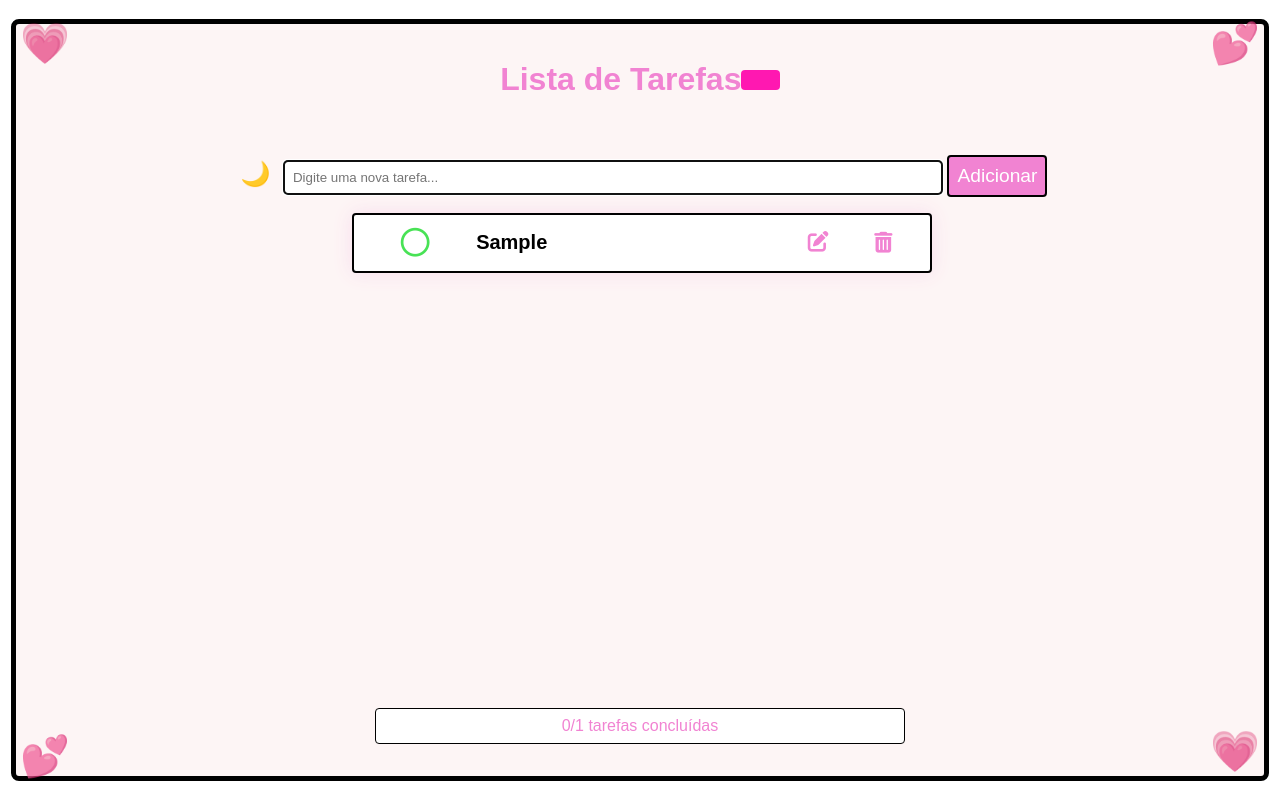
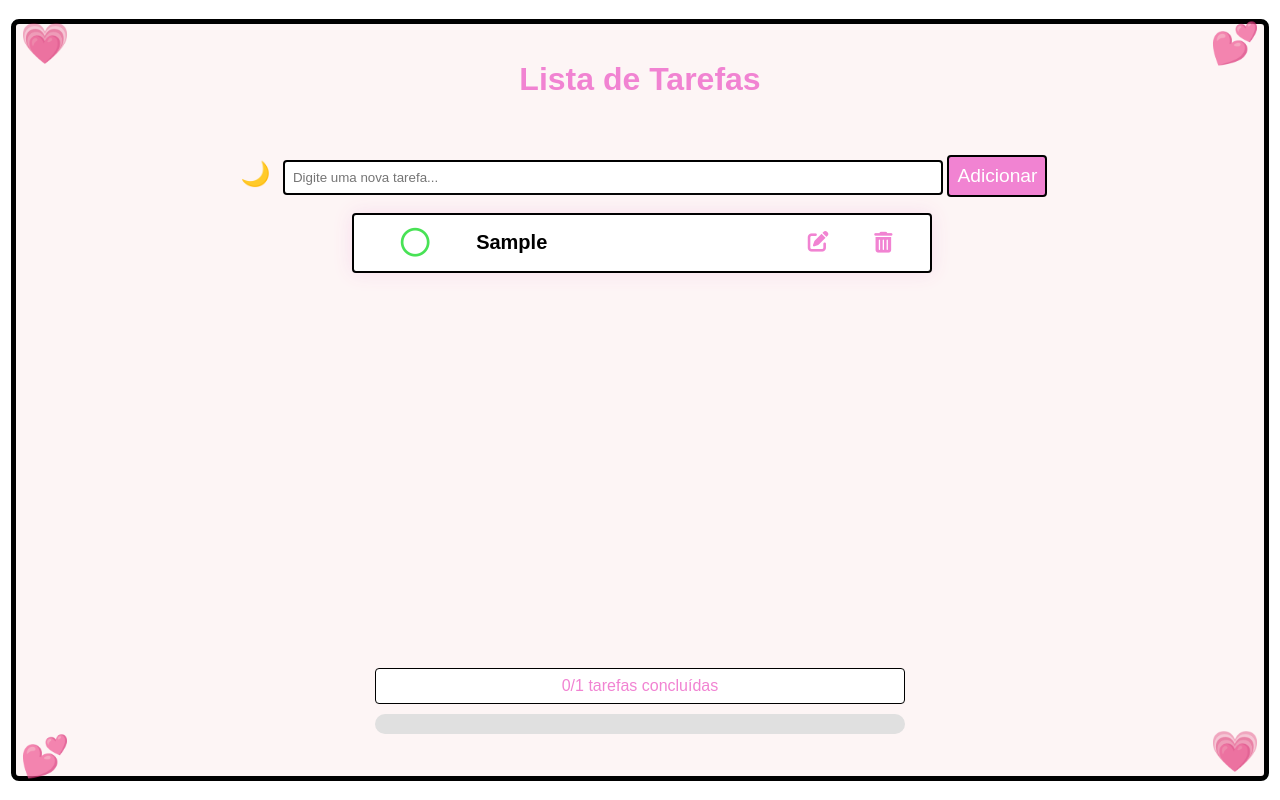
Before and after one commit to mariamacedos2/trabalho_DW, a plain HTML site: page trabalho4B/trabalho.html in a window 1280 px wide. Both pictures are taken after typing "Sample" into the empty fields and a click on the button "Adicionar". Drawn offline with Linux system fonts and the light colour scheme; a web font is replaced by a local one.

Commit message:
Trabalho pronto

```diff
--- a/trabalho4B/trabalho.css
+++ b/trabalho4B/trabalho.css
@@ -32,16 +32,6 @@ body.dark-mode {
     transition: 0.5s;
     opacity: 1;
     pointer-events: all;
-}
-#openmodal{
-    padding: .6rem 1.2rem;
-    background-color: #ff00aa;
-    color: white;
-    border: none;
-    border-radius: .25rem;
-    cursor: pointer;
-    opacity: 0.9;
-    font-size: 1rem;
 }
 #close-modal{
     padding: .4rem 1rem;
@@ -291,3 +281,25 @@ body.dark-mode button {
     transition: width 0.3s;
     border-radius: 3px;
   }
+  .barra {
+    margin-top: 10px;
+    padding: 10px;
+    text-align: center;
+  }
+
+  #progresso-container {
+    width: 100%;
+    height: 20px;
+    background-color: #e0e0e0; /* Fundo da barra */
+    border-radius: 10px;
+    overflow: hidden;
+    margin-top: 10px;
+  }
+
+  #progresso {
+    height: 100%;
+    width: 0%; /* Começa vazio */
+    background-color: #4caf50; /* Cor inicial (verde) */
+    border-radius: 10px;
+    transition: width 0.3s ease, background-color 0.3s ease; /* Suavidade */
+  }
--- a/trabalho4B/trabalho.html
+++ b/trabalho4B/trabalho.html
@@ -15,7 +15,6 @@
     <div class="container">
         <div class="top-bar">
           <h1>Lista de Tarefas</h1>
-          <button id="openmodal"></button>
           <div id="fade" class="hide"></div>
           <div id="modal" class="hide">
             <div class="header-modal">
@@ -43,10 +42,12 @@
 
         </main>
         <div class="barra">
-            <div id="tar_concluida">
-              <div >0 tarefas concluídas</div>
-            </div>
+          <div id="tar_concluida">0/0 tarefas concluídas</div>
+          <div id="progresso-container">
+            <div id="progresso"></div>
+          </div>
         </div>
+
 
         <div id="heart-decoration">
           <span class="heart">💗</span>
--- a/trabalho4B/trabalho.js
+++ b/trabalho4B/trabalho.js
@@ -4,7 +4,6 @@ let input = document.getElementById('caixa_tarefa');
 let adicionar_tar = document.getElementById('adicionar_tar');
 let main = document.getElementById('lista_tar');
 let tarConcluida = document.getElementById('tar_concluida');
-const openModalButton = document.querySelector("#openmodal");
 const closeModalButton = document.querySelector("#close-modal");
 const modal = document.querySelector("#modal");
 const fade = document.querySelector("#fade");
@@ -14,9 +13,28 @@ const toggleModal =() => {
 }
 
 function atualizarContagem() {
-  const totalTarefas = document.querySelectorAll('.item').length; // Total de tarefas
+  const totalTarefas = document.querySelectorAll('.item').length;
+  const progresso = document.getElementById('progresso');
+
   tarConcluida.textContent = `${concluidas}/${totalTarefas} tarefas concluídas`;
+
+
+  const percentual = totalTarefas > 0 ? (concluidas / totalTarefas) * 100 : 0;
+
+
+  progresso.style.width = `${percentual}%`;
+
+  if (percentual < 50) {
+    progresso.style.backgroundColor = '#f44336';
+  } else if (percentual < 75) {
+    progresso.style.backgroundColor = '#ff9800';
+  } else {
+    progresso.style.backgroundColor = '#4caf50';
+  }
 }
+
+
+
 
 function addTarefa() {
   //Pegar o valor digitado no input
@@ -44,19 +62,19 @@ function addTarefa() {
         main.innerHTML += novoItem;
 
         input.value = "";
-        input.focus();
+
         atualizarContagem();
   }
-
 }
 
 function deletar(id){
   var tarefa = document.getElementById(id);
+
   if (tarefa.classList.contains('clicado')) {
     concluidas--;
   }
+  tarefa.remove();
 
-  tarefa.remove();
   atualizarContagem();
 }
 
@@ -66,6 +84,7 @@ function marcarTarefa(id) {
 
   if (!isConcluido) {
     item.classList.add('clicado');
+    //verifica se o elemento(tarefa) possui a classe CSS chamada clicado
     var icone = document.getElementById('icone_' + id);
     icone.classList.remove('fa-circle');
     icone.classList.add('fa-circle-check');
@@ -78,11 +97,8 @@ function marcarTarefa(id) {
     icone.classList.add('fa-circle');
     concluidas--;
   }
-
-
   atualizarContagem();
 }
-
 
 function ediTarefa(id) {
   const item = document.getElementById(id); // Encontra o elemento da tarefa pelo ID
@@ -113,7 +129,7 @@ function dianoite() {
   }
 }
 
-[openModalButton, closeModalButton, fade].forEach((el) => {
+[closeModalButton, fade].forEach((el) => {
     el.addEventListener("click", () => toggleModal())
 });
 
```
